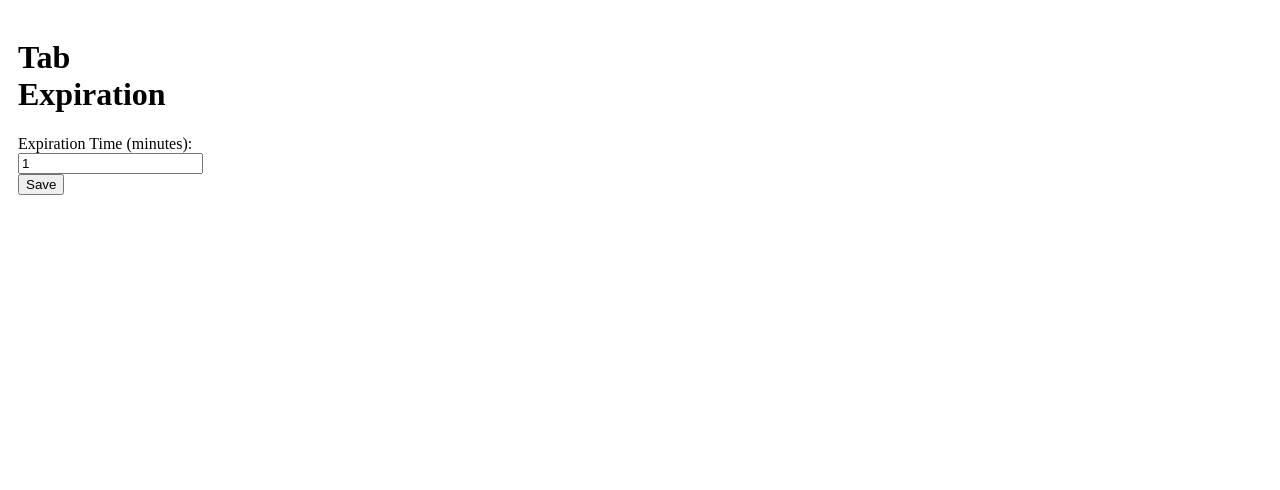
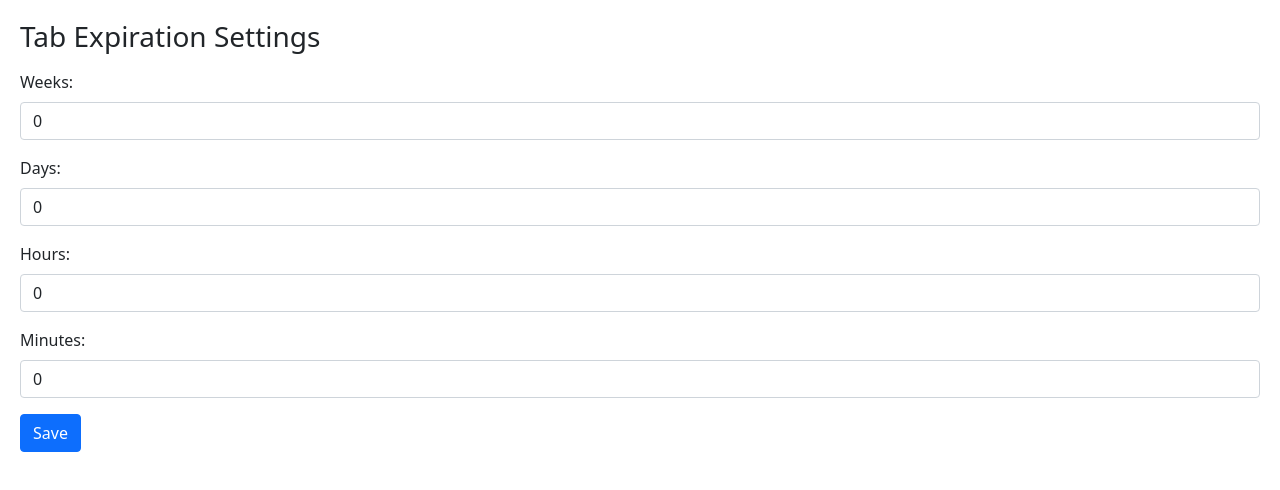
Before and after one commit to AleksandrShadrin/TabExpiry, a website built with webpack: page public/popup.html in a window 1280 px wide. Built offline with nearby package versions, Linux system fonts and the light colour scheme; some packages are replaced by stand-ins of ours.

Commit message:
add initialization of tabs and update popup

```diff
--- a/public/popup.html
+++ b/public/popup.html
@@ -5,21 +5,34 @@
 <head>
     <meta charset="UTF-8">
     <title>Tab Expiration Settings</title>
+    <link href="https://cdn.jsdelivr.net/npm/bootstrap@5.1.3/dist/css/bootstrap.min.css" rel="stylesheet">
     <style>
-        /* Add your styles here */
         body {
-            padding: 10px;
-            width: 200px;
+            padding: 20px;
         }
     </style>
 </head>
 
 <body>
-    <h1>Tab Expiration</h1>
-    <form id="settings-form">
-        <label for="expiration-time">Expiration Time (minutes):</label>
-        <input type="number" id="expiration-time" min="1" required>
-        <button type="submit">Save</button>
+    <h1 class="h3 mb-3 fw-normal">Tab Expiration Settings</h1>
+    <form id="settings-form" class="form-group">
+        <div class="mb-3">
+            <label for="expiration-weeks" class="form-label">Weeks:</label>
+            <input type="number" id="expiration-weeks" class="form-control" min="0" value="0">
+        </div>
+        <div class="mb-3">
+            <label for="expiration-days" class="form-label">Days:</label>
+            <input type="number" id="expiration-days" class="form-control" min="0" value="0">
+        </div>
+        <div class="mb-3">
+            <label for="expiration-hours" class="form-label">Hours:</label>
+            <input type="number" id="expiration-hours" class="form-control" min="0" value="0">
+        </div>
+        <div class="mb-3">
+            <label for="expiration-minutes" class="form-label">Minutes:</label>
+            <input type="number" id="expiration-minutes" class="form-control" min="0" value="0">
+        </div>
+        <button type="submit" class="btn btn-primary">Save</button>
     </form>
     <script src="popup.js"></script>
 </body>
--- a/src/background.ts
+++ b/src/background.ts
@@ -1,8 +1,8 @@
-// background.ts
-
 import { TabManagerService } from "./services/TabManagerService";
 
 const tabManagerService = new TabManagerService(60000); // Set the desired expiration time
+
+tabManagerService.initializeTabTimes();
 
 // Update the timestamp when the tab is first created or activated
 chrome.tabs.onCreated.addListener((tab) => {
@@ -25,7 +25,7 @@ chrome.runtime.onMessage.addListener((message, sender) => {
 // Check inactive tabs at a regular interval and close them if necessary
 setInterval(() => {
 	tabManagerService.checkInactiveTabsAndCloseThem();
-}, 15000); // Check every 15 seconds
+}, 5000);
 
 // Remove tab information from the repository when a tab is closed
 chrome.tabs.onRemoved.addListener((tabId) => {
--- a/src/popup.ts
+++ b/src/popup.ts
@@ -1,30 +1,50 @@
 // popup.ts
 
-// Save the expiration time setting when the form is submitted
-document
-	.getElementById("settings-form")!
-	.addEventListener("submit", (event) => {
+document.addEventListener("DOMContentLoaded", () => {
+	const form = document.getElementById("settings-form") as HTMLFormElement;
+	const weeksInput = document.getElementById(
+		"expiration-weeks"
+	) as HTMLInputElement;
+	const daysInput = document.getElementById(
+		"expiration-days"
+	) as HTMLInputElement;
+	const hoursInput = document.getElementById(
+		"expiration-hours"
+	) as HTMLInputElement;
+	const minutesInput = document.getElementById(
+		"expiration-minutes"
+	) as HTMLInputElement;
+
+	chrome.storage.local.get(["expirationTime"], (result) => {
+		const totalMinutes = (result.expirationTime || 0) / 60000;
+
+		const weeks = Math.floor(totalMinutes / (7 * 24 * 60));
+		const days = Math.floor((totalMinutes - weeks * 7 * 24 * 60) / (24 * 60));
+		const hours = Math.floor(
+			(totalMinutes - days * 24 * 60 - weeks * 7 * 24 * 60) / 60
+		);
+		const minutes = totalMinutes % 60;
+
+		weeksInput.value = weeks.toString();
+		daysInput.value = days.toString();
+		hoursInput.value = hours.toString();
+		minutesInput.value = minutes.toString();
+	});
+
+	// Save the expiration time setting when the form is submitted
+	form.addEventListener("submit", (event) => {
 		event.preventDefault();
-		const expirationTimeInput = document.getElementById(
-			"expiration-time"
-		) as HTMLInputElement;
-		const expirationTime = parseInt(expirationTimeInput.value, 10) * 60 * 1000; // Convert minutes to milliseconds
+
+		const weeks = parseInt(weeksInput.value, 10);
+		const days = parseInt(daysInput.value, 10);
+		const hours = parseInt(hoursInput.value, 10);
+		const minutes = parseInt(minutesInput.value, 10);
+
+		const expirationTime =
+			(weeks * 7 * 24 * 60 + days * 24 * 60 + hours * 60 + minutes) * 60 * 1000;
 
 		chrome.storage.local.set({ expirationTime }, () => {
-			window.close(); // Close the popup after saving
+			window.close();
 		});
 	});
-
-// Load the saved expiration time setting when the popup is opened
-window.onload = () => {
-	chrome.storage.local.get(["expirationTime"], (result) => {
-		const expirationTimeInput = document.getElementById(
-			"expiration-time"
-		) as HTMLInputElement;
-
-		expirationTimeInput.value = (
-			(result.expirationTime || 60 * 1000) /
-			(60 * 1000)
-		).toFixed(0);
-	});
-};
+});
```
Also changed, not shown: src/services/TabManagerService.ts (+20 -9 lines), src/services/TabRepository.ts (+8 -10 lines).
